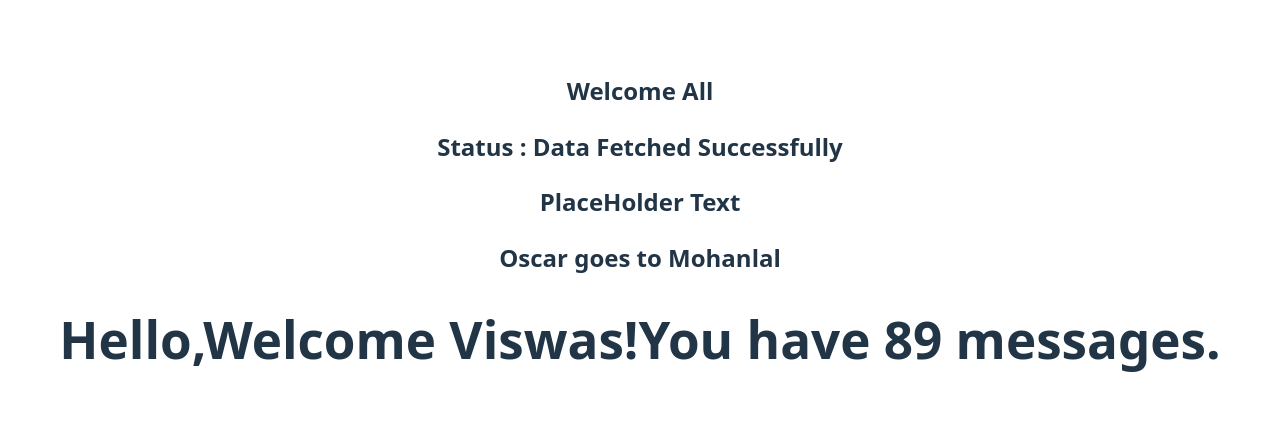
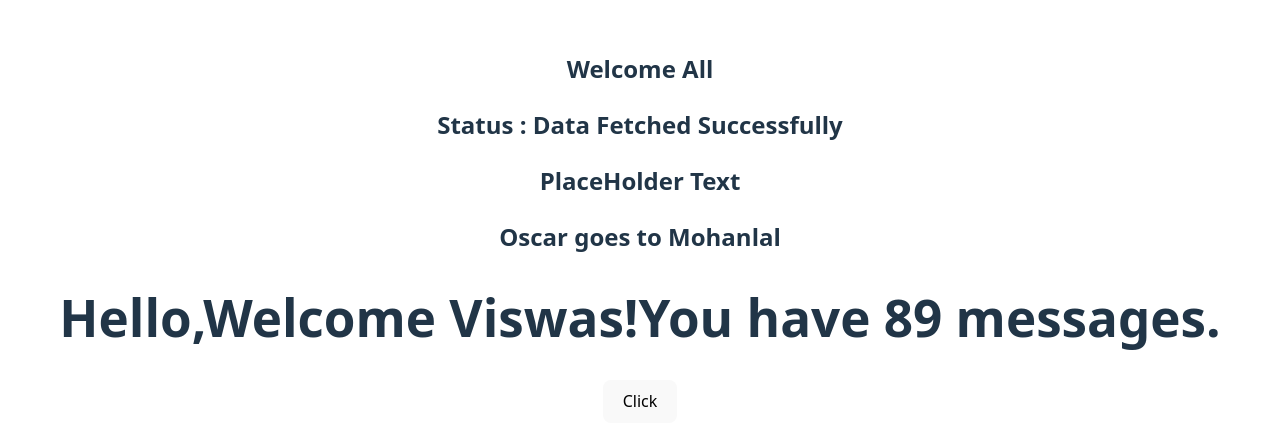
Before and after one commit to Jithin2k/Learn-TypeScript, a React (Vite) app in the folder react-typescript/: page / in a window 1280 px wide. Shown: the part 173-618 px from the top of the page. Built offline with nearby package versions, Linux system fonts and the light colour scheme.

Commit message:
Event type -void in TS

```diff
--- a/react-typescript/src/App.tsx
+++ b/react-typescript/src/App.tsx
@@ -1,4 +1,5 @@
 import "./App.css";
+import Button from "./Components/Button";
 import Greet from "./Components/Greet";
 import Heading from "./Components/Heading";
 import Oscar from "./Components/Oscar";
@@ -7,13 +8,18 @@ import Status from "./Components/Status";
 const App = () => {
   return (
     <div>
-      <Greet name="Jithin" num={11}  />
+      <Greet name="Jithin" num={11} />
       <Status status="success" />
       <Heading>PlaceHolder Text</Heading>
       <Oscar>
         <Heading>Oscar goes to Mohanlal</Heading>
       </Oscar>
-      <Greet name="Viswas" num={89} isLoggedIn={true}/>
+      <Greet name="Viswas" num={89} isLoggedIn={true} />
+      <Button
+        handleClick={() => {
+          console.log("clicked");
+        }}
+      />
     </div>
   );
 };
--- /dev/null
+++ b/react-typescript/src/Components/Button.tsx
@@ -0,0 +1,11 @@
+type ButtonProps = {
+    handleClick : () => void
+}
+
+const Button = (props : ButtonProps) => {
+  return (
+   <button onClick={props.handleClick}>Click</button>
+  )
+}
+
+export default Button
```
